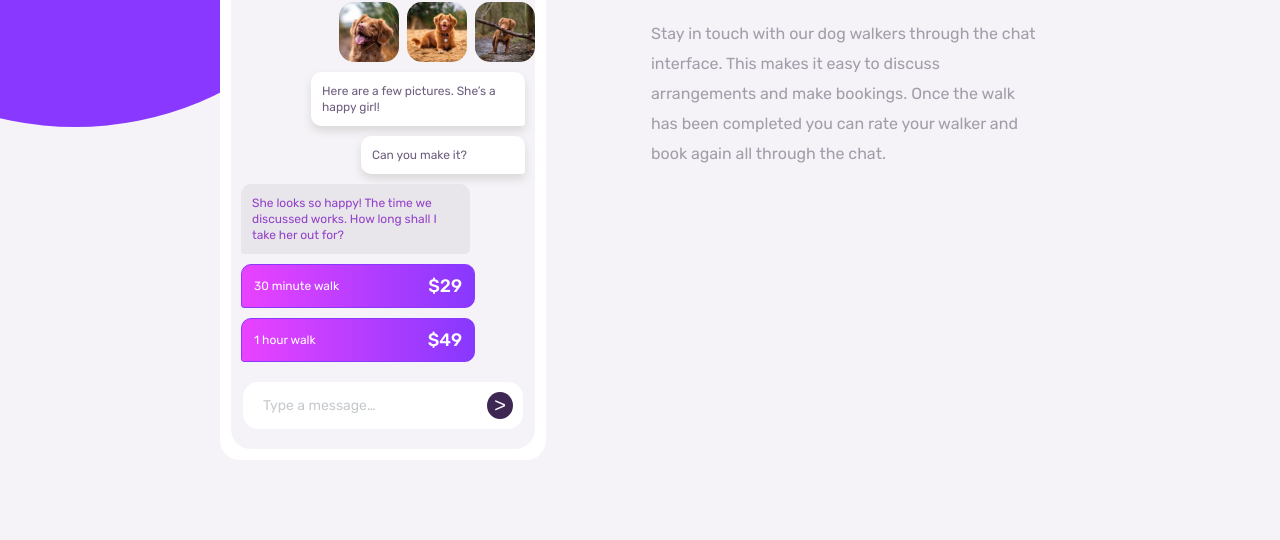
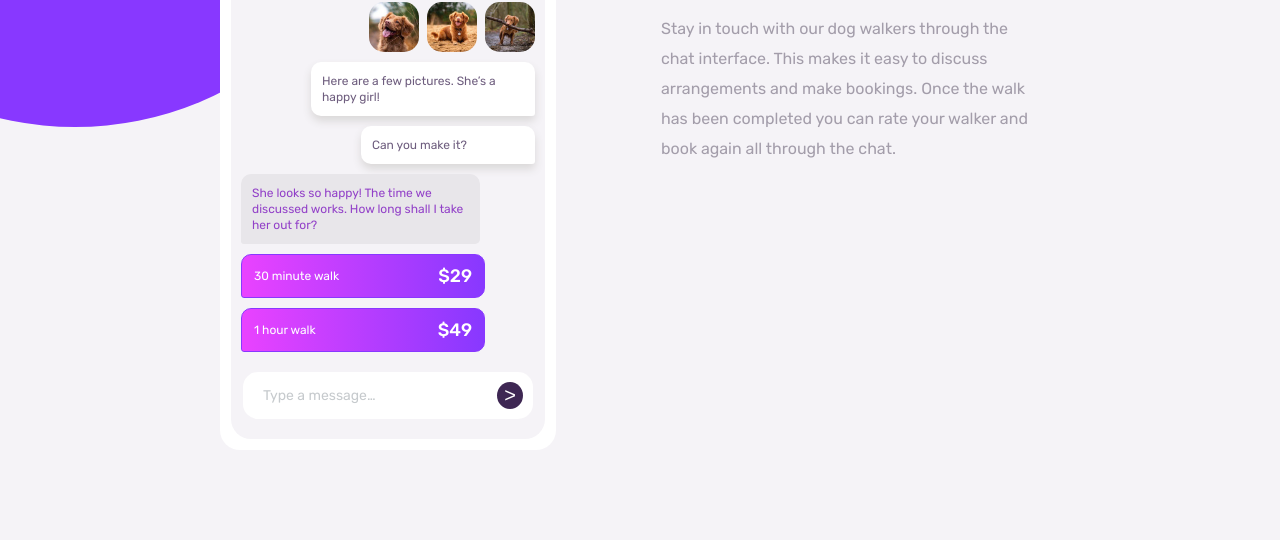
Before and after one commit to mpham-12/chat-app-css-illustration-master, a plain HTML site: page index.html in a window 1280 px wide. Shown: the part 323-863 px from the top of the page. Drawn offline with Linux system fonts and the light colour scheme.

Commit message:
Update app.css

```diff
--- a/app.css
+++ b/app.css
@@ -153,11 +153,11 @@ bottom: 20px;
 }
 .text-3 {
 	display: flex;
-	margin-left: 100px;
+	margin-left: 130px;
 }
 .file {
-	height: 60px;
-	width: 60px;
+	height: auto;
+	width: 50px;
 	border-radius: 15px;
 	margin-left: 8px;
 }
@@ -260,4 +260,7 @@ box-shadow: none;
 	.element1 {
 		left: -250px
 	}
+	.text-3 {
+		margin-right: 10px;
+	}
 }
```
